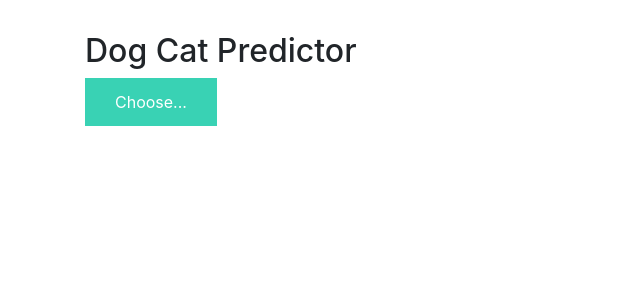
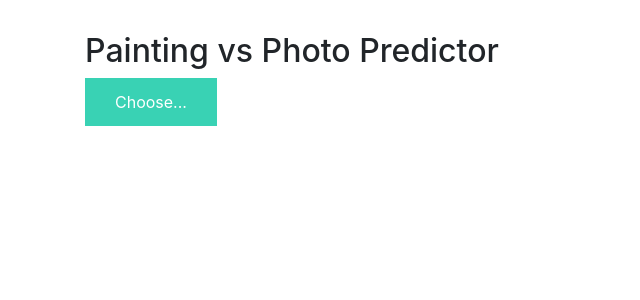
Before and after one commit to rishabkoul/ImageClassifier, a Flask app: page / in a window 1280 px wide. Shown: the part 56-356 px from the top of the page, without its empty margins (0-640 px from the left). Run offline with Flask 2, Linux system fonts and the light colour scheme; some libraries are stand-ins or nearby versions.

Commit message:
photo vs painting

```diff
--- a/app.py
+++ b/app.py
@@ -12,9 +12,10 @@ import re
 import numpy as np
 
 # Keras
-from tensorflow.keras.applications.imagenet_utils import preprocess_input, decode_predictions
 from tensorflow.keras.models import load_model
 from tensorflow.keras.preprocessing import image
+from tensorflow.keras.applications.vgg16 import preprocess_input
+import numpy as np
 
 # Flask utils
 from flask import Flask, redirect, url_for, request, render_template
@@ -25,14 +26,14 @@ from werkzeug.utils import secure_filename
 app = Flask(__name__)
 
 # Model saved with Keras model.save()
-MODEL_PATH = 'my_model.h5'
+MODEL_PATH = 'model_vgg19.h5'
 
 # Load your trained model
 model = load_model(MODEL_PATH)
 
 
 def model_predict(img_path, model):
-    img = image.load_img(img_path, target_size=(64, 64))
+    img = image.load_img(img_path, target_size=(224, 224))
 
     # Preprocessing the image
     x = image.img_to_array(img)
@@ -43,14 +44,11 @@ def model_predict(img_path, model):
 
     # Be careful how your trained model deals with the input
     # otherwise, it won't make correct prediction!
-    # x = preprocess_input(x)
+    x = preprocess_input(x)
 
     preds = model.predict(x)
 
-    if preds[0][0] == 1:
-        return 'dog'
-    else:
-        return 'cat'
+    return "painting : %"+str(preds[0][0]*100)+" photo : %"+str(preds[0][1]*100)
 
 
 @app.route('/', methods=['GET'])
--- a/templates/index.html
+++ b/templates/index.html
@@ -1,6 +1,6 @@
 {% extends "base.html" %} {% block content %}
 
-<h2>Dog Cat Predictor</h2>
+<h2>Painting vs Photo Predictor</h2>
 
 <div>
   <form id="upload-file" method="post" enctype="multipart/form-data">
```
Also changed, not shown: 1 other file.
